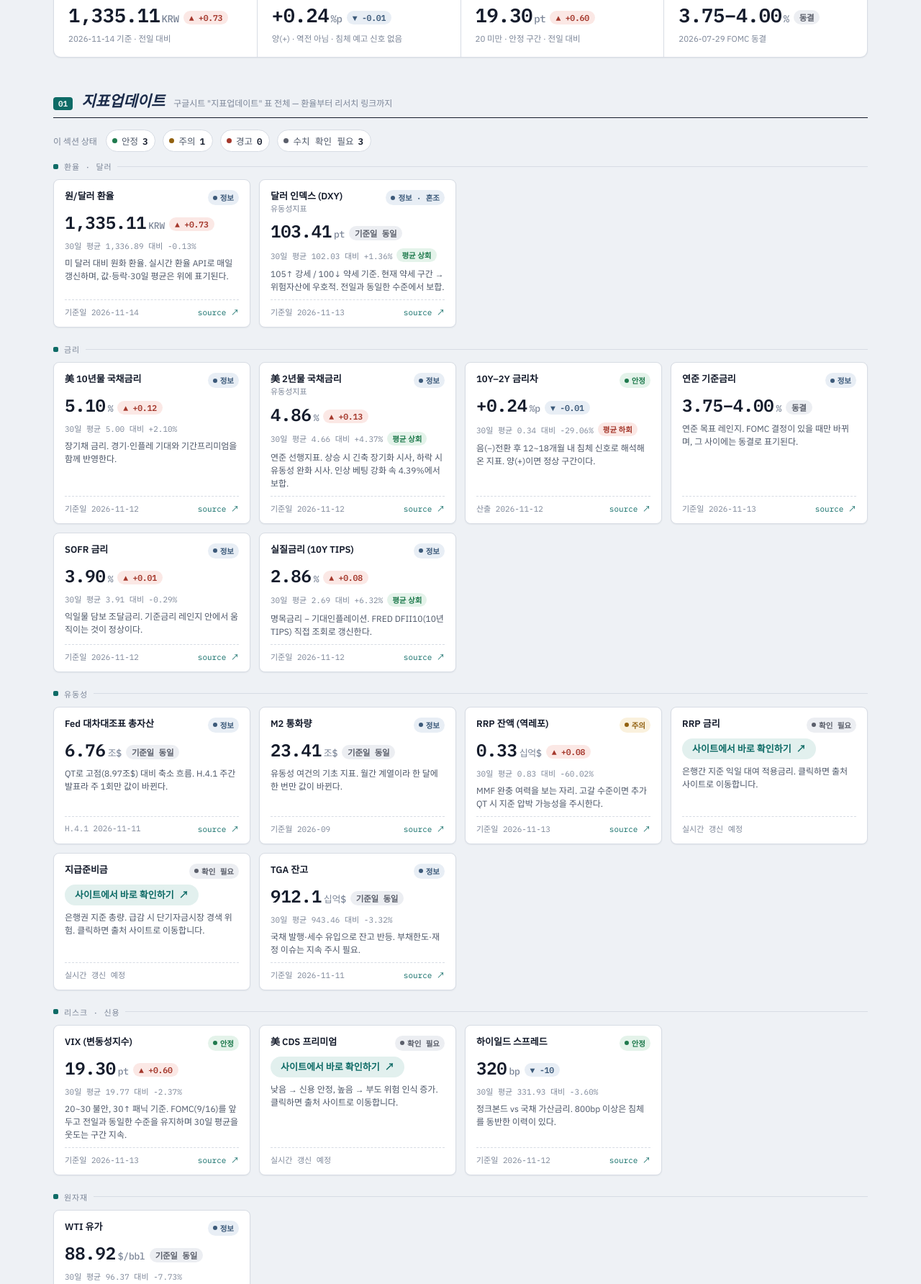
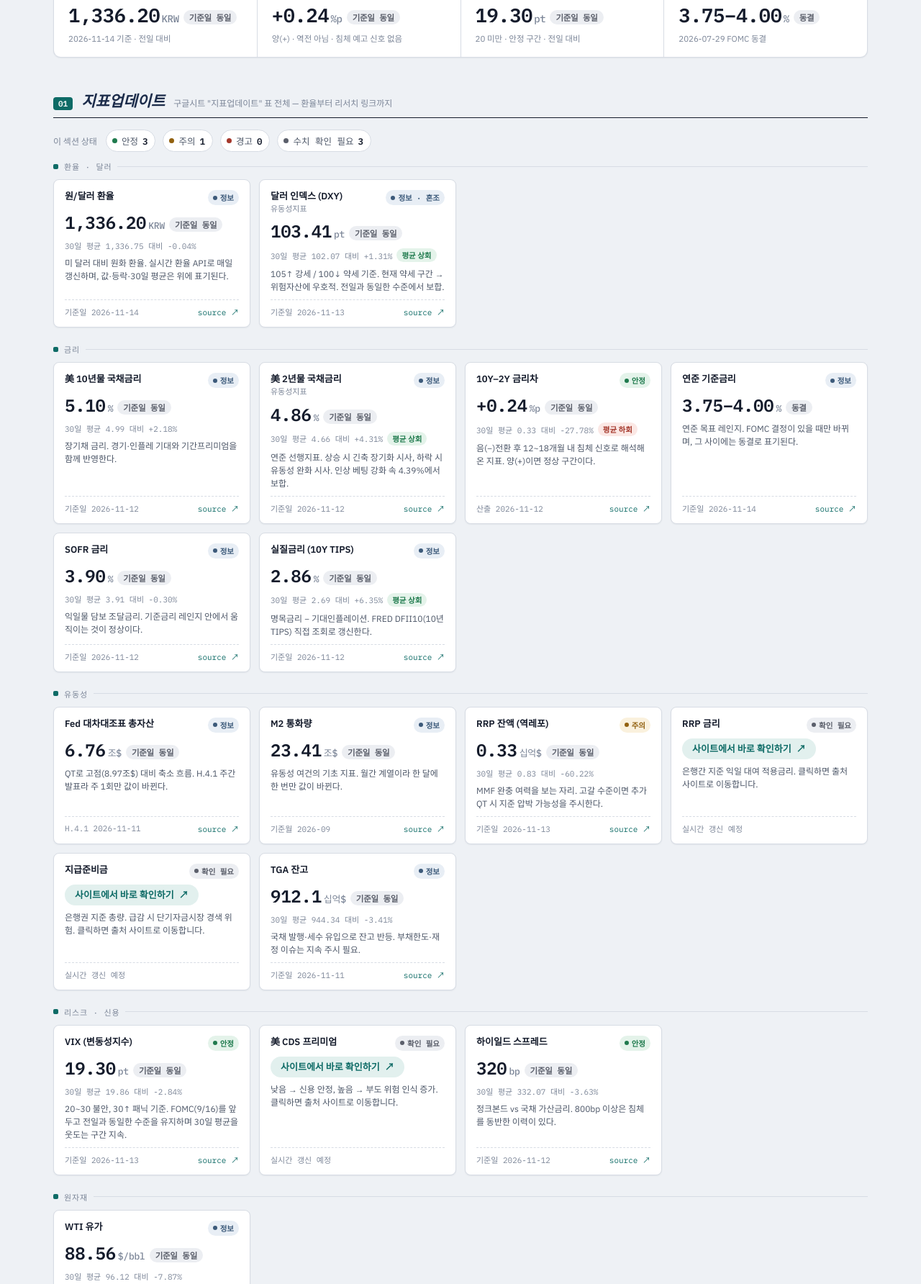
Before and after one commit to Joosung-1019/macro-dashboard, a plain HTML site: page index.html in a window 1280 px wide. Shown: the part 302-2086 px from the top of the page at 72% size. Drawn offline with Linux system fonts and the light colour scheme.

Commit message:
자동 갱신(GitHub Actions): 2026-11-15 09:03 [부분갱신]

```diff
--- a/index.html
+++ b/index.html
@@ -638,17 +638,17 @@
   <div class="hero-grid">
     <div class="hero-tile">
       <span class="label">원/달러 환율</span>
-      <span class="value">1,335.11<span class="unit">KRW</span><span class="delta-chip up">▲ +0.73</span></span>
+      <span class="value">1,336.20<span class="unit">KRW</span><span class="delta-chip flat">기준일 동일</span></span>
       <span class="sub">2026-11-14 기준 · 전일 대비</span>
     </div>
     <div class="hero-tile">
       <span class="label">美 10Y–2Y 금리차</span>
-      <span class="value">+0.24<span class="unit">%p</span><span class="delta-chip down">▼ -0.01</span></span>
+      <span class="value">+0.24<span class="unit">%p</span><span class="delta-chip flat">기준일 동일</span></span>
       <span class="sub">양(+) · 역전 아님 · 침체 예고 신호 없음</span>
     </div>
     <div class="hero-tile">
       <span class="label">VIX 공포지수</span>
-      <span class="value">19.30<span class="unit">pt</span><span class="delta-chip up">▲ +0.60</span></span>
+      <span class="value">19.30<span class="unit">pt</span><span class="delta-chip flat">기준일 동일</span></span>
       <span class="sub">20 미만 · 안정 구간 · 전일 대비</span>
     </div>
     <div class="hero-tile">
@@ -681,8 +681,8 @@
           <span class="tile-label">원/달러 환율</span>
           <span class="pill info">정보</span>
         </div>
-        <span class="value">1,335.11<span class="unit">KRW</span><span class="delta-chip up">▲ +0.73</span></span>
-        <span class="trend-line">30일 평균 1,336.89 대비 -0.13%</span>
+        <span class="value">1,336.20<span class="unit">KRW</span><span class="delta-chip flat">기준일 동일</span></span>
+        <span class="trend-line">30일 평균 1,336.75 대비 -0.04%</span>
         <span class="note">미 달러 대비 원화 환율. 실시간 환율 API로 매일 갱신하며, 값·등락·30일 평균은 위에 표기된다.</span>
         <span class="meta"><span>기준일 2026-11-14</span><a href="https://search.naver.com/search.naver?where=nexearch&query=환율" target="_blank" rel="noopener">source ↗</a></span>
       </div>
@@ -692,7 +692,7 @@
           <span class="pill info">정보 · 혼조</span>
         </div>
         <span class="value">103.41<span class="unit">pt</span><span class="delta-chip flat">기준일 동일</span></span>
-        <span class="trend-line">30일 평균 102.03 대비 +1.36%<span class="trend-flag up">평균 상회</span></span>
+        <span class="trend-line">30일 평균 102.07 대비 +1.31%<span class="trend-flag up">평균 상회</span></span>
         <span class="note">105↑ 강세 / 100↓ 약세 기준. 현재 약세 구간 → 위험자산에 우호적. 전일과 동일한 수준에서 보합.</span>
         <span class="meta"><span>기준일 2026-11-13</span><a href="https://kr.investing.com/indices/usdollar" target="_blank" rel="noopener">source ↗</a></span>
       </div>
@@ -702,22 +702,22 @@
     <div class="tile-grid">
       <div class="tile">
         <div class="tile-top"><span class="tile-label">美 10년물 국채금리</span><span class="pill info">정보</span></div>
-        <span class="value">5.10<span class="unit">%</span><span class="delta-chip up">▲ +0.12</span></span>
-        <span class="trend-line">30일 평균 5.00 대비 +2.10%</span>
+        <span class="value">5.10<span class="unit">%</span><span class="delta-chip flat">기준일 동일</span></span>
+        <span class="trend-line">30일 평균 4.99 대비 +2.18%</span>
         <span class="note">장기채 금리. 경기·인플레 기대와 기간프리미엄을 함께 반영한다.</span>
         <span class="meta"><span>기준일 2026-11-12</span><a href="https://kr.investing.com/rates-bonds/u.s.-10-year-bond-yield" target="_blank" rel="noopener">source ↗</a></span>
       </div>
       <div class="tile">
         <div class="tile-top"><span class="tile-label">美 2년물 국채금리<span class="code">유동성지표</span></span><span class="pill info">정보</span></div>
-        <span class="value">4.86<span class="unit">%</span><span class="delta-chip up">▲ +0.13</span></span>
-        <span class="trend-line">30일 평균 4.66 대비 +4.37%<span class="trend-flag up">평균 상회</span></span>
+        <span class="value">4.86<span class="unit">%</span><span class="delta-chip flat">기준일 동일</span></span>
+        <span class="trend-line">30일 평균 4.66 대비 +4.31%<span class="trend-flag up">평균 상회</span></span>
         <span class="note">연준 선행지표. 상승 시 긴축 장기화 시사, 하락 시 유동성 완화 시사. 인상 베팅 강화 속 4.39%에서 보합.</span>
         <span class="meta"><span>기준일 2026-11-12</span><a href="https://fred.stlouisfed.org/series/DGS2" target="_blank" rel="noopener">source ↗</a></span>
       </div>
       <div class="tile">
         <div class="tile-top"><span class="tile-label">10Y–2Y 금리차</span><span class="pill good">안정</span></div>
-        <span class="value">+0.24<span class="unit">%p</span><span class="delta-chip down">▼ -0.01</span></span>
-        <span class="trend-line">30일 평균 0.34 대비 -29.06%<span class="trend-flag down">평균 하회</span></span>
+        <span class="value">+0.24<span class="unit">%p</span><span class="delta-chip flat">기준일 동일</span></span>
+        <span class="trend-line">30일 평균 0.33 대비 -27.78%<span class="trend-flag down">평균 하회</span></span>
         <span class="note">음(−)전환 후 12~18개월 내 침체 신호로 해석해 온 지표. 양(+)이면 정상 구간이다.</span>
         <span class="meta"><span>산출 2026-11-12</span><a href="https://indexergo.com/series/?detailId=13402&frq=D" target="_blank" rel="noopener">source ↗</a></span>
       </div>
@@ -725,19 +725,19 @@
         <div class="tile-top"><span class="tile-label">연준 기준금리</span><span class="pill info">정보</span></div>
         <span class="value">3.75–4.00<span class="unit">%</span><span class="delta-chip flat">동결</span></span>
         <span class="note">연준 목표 레인지. FOMC 결정이 있을 때만 바뀌며, 그 사이에는 동결로 표기된다.</span>
-        <span class="meta"><span>기준일 2026-11-13</span><a href="https://indexergo.com/series/?detailId=14601&frq=D" target="_blank" rel="noopener">source ↗</a></span>
+        <span class="meta"><span>기준일 2026-11-14</span><a href="https://indexergo.com/series/?detailId=14601&frq=D" target="_blank" rel="noopener">source ↗</a></span>
       </div>
       <div class="tile">
         <div class="tile-top"><span class="tile-label">SOFR 금리</span><span class="pill info">정보</span></div>
-        <span class="value">3.90<span class="unit">%</span><span class="delta-chip up">▲ +0.01</span></span>
-        <span class="trend-line">30일 평균 3.91 대비 -0.29%</span>
+        <span class="value">3.90<span class="unit">%</span><span class="delta-chip flat">기준일 동일</span></span>
+        <span class="trend-line">30일 평균 3.91 대비 -0.30%</span>
         <span class="note">익일물 담보 조달금리. 기준금리 레인지 안에서 움직이는 것이 정상이다.</span>
         <span class="meta"><span>기준일 2026-11-12</span><a href="https://www.sofrrate.com/" target="_blank" rel="noopener">source ↗</a></span>
       </div>
       <div class="tile">
         <div class="tile-top"><span class="tile-label">실질금리 (10Y TIPS)</span><span class="pill info">정보</span></div>
-        <span class="value">2.86<span class="unit">%</span><span class="delta-chip up">▲ +0.08</span></span>
-        <span class="trend-line">30일 평균 2.69 대비 +6.32%<span class="trend-flag up">평균 상회</span></span>
+        <span class="value">2.86<span class="unit">%</span><span class="delta-chip flat">기준일 동일</span></span>
+        <span class="trend-line">30일 평균 2.69 대비 +6.35%<span class="trend-flag up">평균 상회</span></span>
         <span class="note">명목금리 − 기대인플레이션. FRED DFII10(10년 TIPS) 직접 조회로 갱신한다.</span>
         <span class="meta"><span>기준일 2026-11-12</span><a href="https://fred.stlouisfed.org/series/DFII10" target="_blank" rel="noopener">source ↗</a></span>
       </div>
@@ -759,8 +759,8 @@
       </div>
       <div class="tile">
         <div class="tile-top"><span class="tile-label">RRP 잔액 (역레포)</span><span class="pill warn">주의</span></div>
-        <span class="value">0.33<span class="unit">십억$</span><span class="delta-chip up">▲ +0.08</span></span>
-        <span class="trend-line">30일 평균 0.83 대비 -60.02%</span>
+        <span class="value">0.33<span class="unit">십억$</span><span class="delta-chip flat">기준일 동일</span></span>
+        <span class="trend-line">30일 평균 0.83 대비 -60.22%</span>
         <span class="note">MMF 완충 여력을 보는 자리. 고갈 수준이면 추가 QT 시 지준 압박 가능성을 주시한다.</span>
         <span class="meta"><span>기준일 2026-11-13</span><a href="https://www.newyorkfed.org/markets/desk-operations/reverse-repo" target="_blank" rel="noopener">source ↗</a></span>
       </div>
@@ -779,7 +779,7 @@
       <div class="tile">
         <div class="tile-top"><span class="tile-label">TGA 잔고</span><span class="pill info">정보</span></div>
         <span class="value">912.1<span class="unit">십억$</span><span class="delta-chip flat">기준일 동일</span></span>
-        <span class="trend-line">30일 평균 943.46 대비 -3.32%</span>
+        <span class="trend-line">30일 평균 944.34 대비 -3.41%</span>
         <span class="note">국채 발행·세수 유입으로 잔고 반등. 부채한도·재정 이슈는 지속 주시 필요.</span>
         <span class="meta"><span>기준일 2026-11-11</span><a href="https://fred.stlouisfed.org/series/WDTGAL" target="_blank" rel="noopener">source ↗</a></span>
       </div>
@@ -789,8 +789,8 @@
     <div class="tile-grid">
       <div class="tile">
         <div class="tile-top"><span class="tile-label">VIX (변동성지수)</span><span class="pill good">안정</span></div>
-        <span class="value">19.30<span class="unit">pt</span><span class="delta-chip up">▲ +0.60</span></span>
-        <span class="trend-line">30일 평균 19.77 대비 -2.37%</span>
+        <span class="value">19.30<span class="unit">pt</span><span class="delta-chip flat">기준일 동일</span></span>
+        <span class="trend-line">30일 평균 19.86 대비 -2.84%</span>
         <span class="note">20~30 불안, 30↑ 패닉 기준. FOMC(9/16)를 앞두고 전일과 동일한 수준을 유지하며 30일 평균을 웃도는 구간 지속.</span>
         <span class="meta"><span>기준일 2026-11-13</span><a href="https://www.investing.com/indices/volatility-s-p-500" target="_blank" rel="noopener">source ↗</a></span>
       </div>
@@ -802,8 +802,8 @@
       </div>
       <div class="tile">
         <div class="tile-top"><span class="tile-label">하이일드 스프레드</span><span class="pill good">안정</span></div>
-        <span class="value">320<span class="unit">bp</span><span class="delta-chip down">▼ -10</span></span>
-        <span class="trend-line">30일 평균 331.93 대비 -3.60%</span>
+        <span class="value">320<span class="unit">bp</span><span class="delta-chip flat">기준일 동일</span></span>
+        <span class="trend-line">30일 평균 332.07 대비 -3.63%</span>
         <span class="note">정크본드 vs 국채 가산금리. 800bp 이상은 침체를 동반한 이력이 있다.</span>
         <span class="meta"><span>기준일 2026-11-12</span><a href="https://fred.stlouisfed.org/series/BAMLH0A0HYM2EY" target="_blank" rel="noopener">source ↗</a></span>
       </div>
@@ -813,8 +813,8 @@
     <div class="tile-grid">
       <div class="tile">
         <div class="tile-top"><span class="tile-label">WTI 유가</span><span class="pill info">정보</span></div>
-        <span class="value">88.92<span class="unit">$/bbl</span><span class="delta-chip flat">기준일 동일</span></span>
-        <span class="trend-line">30일 평균 96.37 대비 -7.73%</span>
+        <span class="value">88.56<span class="unit">$/bbl</span><span class="delta-chip flat">기준일 동일</span></span>
+        <span class="trend-line">30일 평균 96.12 대비 -7.87%</span>
         <span class="note">유가↑ → 인플레 압력↑ → 금리 상방 압력, 주식시장엔 부담. 전일과 동일한 수준에서 보합, 여전히 30일 평균 큰 폭 상회.</span>
         <span class="meta"><span>기준일 2026-11-13</span><a href="https://oilprice.com/futures/wti/" target="_blank" rel="noopener">source ↗</a></span>
       </div>
@@ -859,14 +859,14 @@
           <span class="check-label">10년물 국채금리</span>
           <span class="check-crit">기준: 금리역전 여부 — 정상은 10Y &gt; 2Y</span>
         </div>
-        <div class="check-right"><span class="check-value">5.10%</span><span class="delta-chip up">▲ +0.12</span><span class="pill good">정상</span></div>
+        <div class="check-right"><span class="check-value">5.10%</span><span class="delta-chip flat">기준일 동일</span><span class="pill good">정상</span></div>
       </div>
       <div class="check-row good">
         <div class="check-left">
           <span class="check-label">美10Y–美2Y 금리차</span>
           <span class="check-crit">기준: 음수 전환 후 12~18개월 내 침체 사전 신호</span>
         </div>
-        <div class="check-right"><span class="check-value">+0.24%p</span><span class="delta-chip down">▼ -0.01</span><span class="pill good">안정</span></div>
+        <div class="check-right"><span class="check-value">+0.24%p</span><span class="delta-chip flat">기준일 동일</span><span class="pill good">안정</span></div>
       </div>
       <div class="check-row good">
         <div class="check-left">
@@ -880,7 +880,7 @@
           <span class="check-label">실질금리 (10Y TIPS)</span>
           <span class="check-crit">기준: 명목금리 − 인플레이션</span>
         </div>
-        <div class="check-right"><span class="check-value">2.86%</span><span class="delta-chip up">▲ +0.08</span><span class="pill info">정보</span></div>
+        <div class="check-right"><span class="check-value">2.86%</span><span class="delta-chip flat">기준일 동일</span><span class="pill info">정보</span></div>
       </div>
     </div>
   </section>
```
Also changed, not shown: data-log.json.
